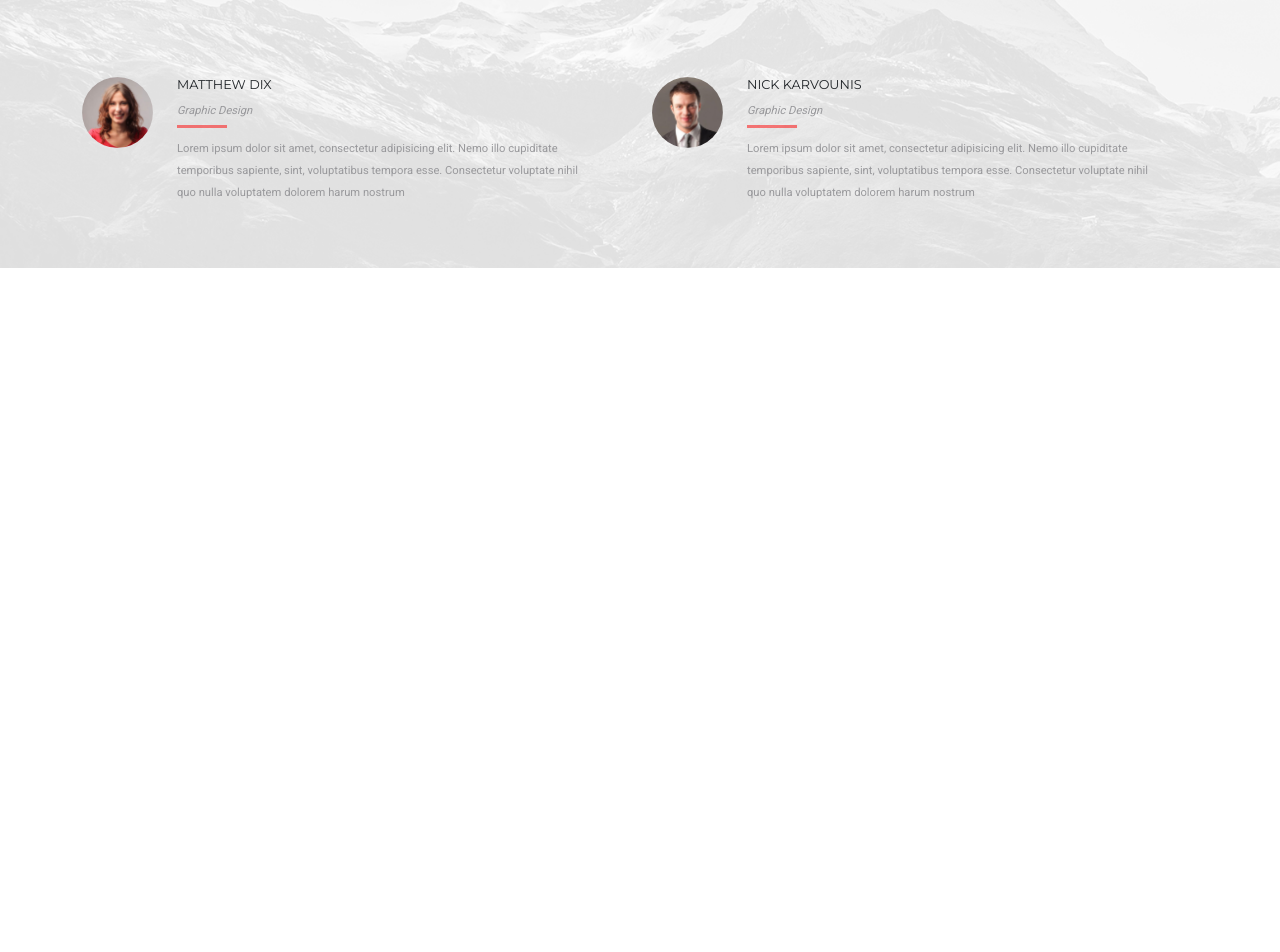
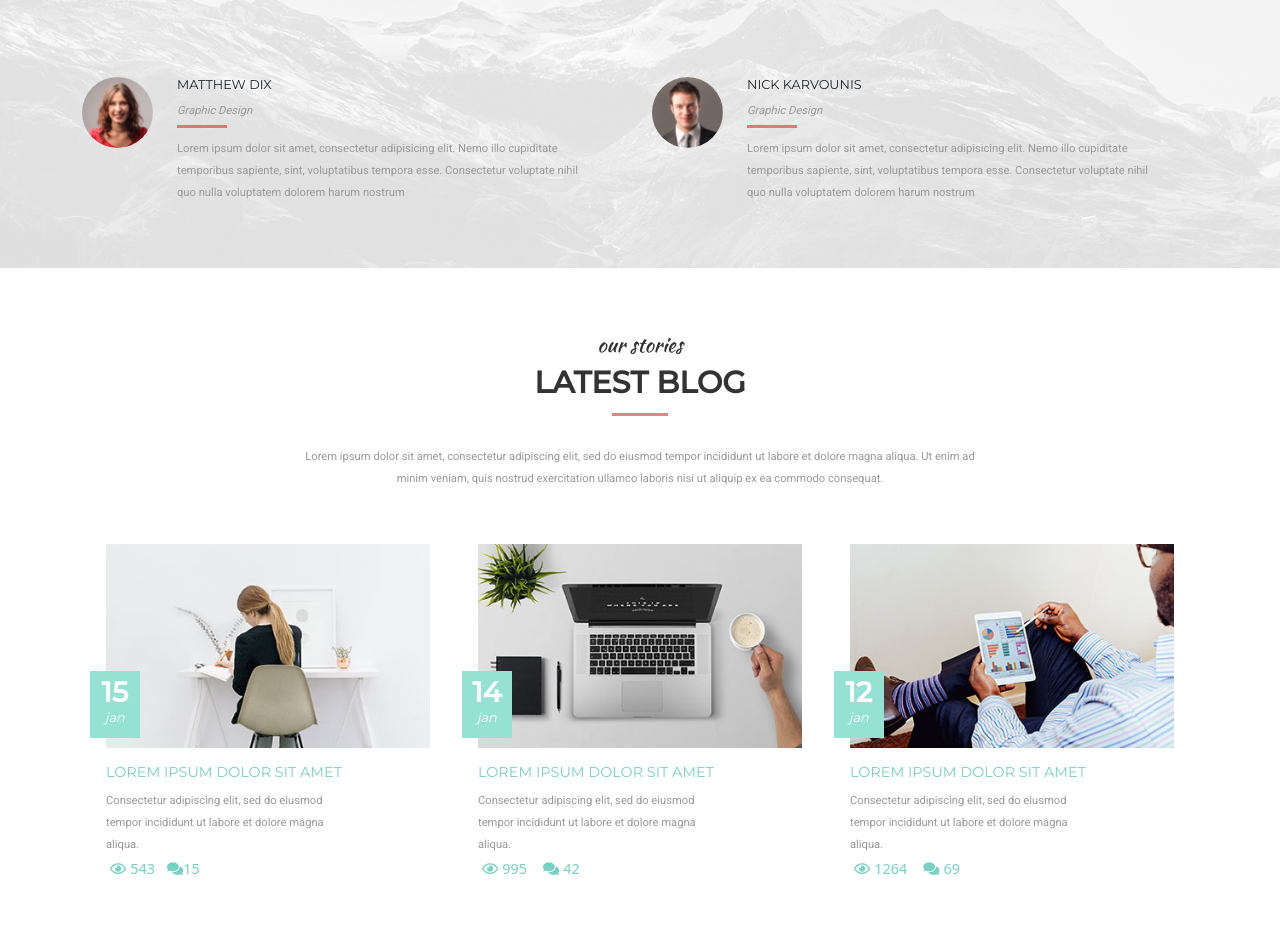
Before and after one commit to abanoubsamir-28/Mogo-Landing-Page, a website: page index.html in a window 1280 px wide. Shown: the part 6569-7521 px from the top of the page. Before the commit the page ends 6837 px from the top, so only its background shows below. Drawn offline with nearby package versions, Linux system fonts and the light colour scheme.

Commit message:
add blogs

```diff
--- a/index.html
+++ b/index.html
@@ -798,6 +798,62 @@
 
 
 
+    <!-- Start Blogs -->
+    <div class="blogs container py-5">
+        <div class="section-head">
+            <h4 class="title">our stories
+            </h4>
+            <h2 class="main-head">latest blog</h2>
+            <div class="line"></div>
+            <p>Lorem ipsum dolor sit amet, consectetur adipiscing elit, sed do eiusmod tempor incididunt ut labore
+                et dolore magna aliqua. Ut enim ad minim veniam, quis nostrud exercitation ullamco laboris nisi ut
+                aliquip ex ea commodo consequat.</p>
+        </div>
+        <div class="blog__wrapper row mx-auto">
+            <div class="col-md-4 item p-4 mx-auto">
+                <figure class="position-relative">
+                    <img src="./assests/images/blogs/1.jpg" class="img-fluid">
+                    <div class="ticket position-absolute">
+                        <h3>15</h3>
+                        <h6 class="fst-italic">jan</h6>
+                    </div>
+                </figure>
+                <h4>LOREM IPSUM DOLOR SIT AMET</h4>
+                <p>Consectetur adipiscing elit, sed do eiusmod tempor incididunt ut labore et dolore magna aliqua.</p>
+                <span><i class="far fa-eye mx-1"></i>543</span>
+                <span class="mx-2"><i class="fas fa-comments"></i>15</span>
+            </div>
+            <div class="col-md-4 item p-4">
+                <figure class="position-relative">
+                    <img src="./assests/images/blogs/2.jpg" class="img-fluid">
+                    <div class="ticket position-absolute">
+                        <h3>14</h3>
+                        <h6 class="fst-italic">jan</h6>
+                    </div>
+                </figure>
+                <h4>LOREM IPSUM DOLOR SIT AMET</h4>
+                <p>Consectetur adipiscing elit, sed do eiusmod tempor incididunt ut labore et dolore magna aliqua.</p>
+                <span><i class="far fa-eye mx-1"></i>995</span>
+                <span class="mx-2"><i class="fas fa-comments mx-1"></i>42</span>
+            </div>
+            <div class="col-md-4 item p-4">
+                <figure class="position-relative">
+                    <img src="./assests/images/blogs/3.jpg" class="img-fluid">
+                    <div class="ticket position-absolute">
+                        <h3>12</h3>
+                        <h6 class="fst-italic">jan</h6>
+                    </div>
+                </figure>
+                <h4>LOREM IPSUM DOLOR SIT AMET</h4>
+                <p>Consectetur adipiscing elit, sed do eiusmod tempor incididunt ut labore et dolore magna aliqua.</p>
+                <span><i class="far fa-eye mx-1"></i>1264</span>
+                <span class="mx-2"><i class="fas fa-comments mx-1"></i>69</span>
+            </div>
+        </div>
+    </div>
+    <!-- End Blogs -->
+
+
     <script src="./node_modules/bootstrap/dist/js/bootstrap.bundle.min.js"></script>
 </body>
 
--- a/scss/_base.scss
+++ b/scss/_base.scss
@@ -516,3 +516,67 @@ header {
 }
 
 // End Happy Clients
+
+
+// Start Blogs
+.blog__wrapper {
+    .item {
+        .ticket {
+            background-color: $thirdColor;
+            color: white;
+            width: 50px;
+            padding: 5px;
+            text-align: center;
+            bottom: 5%;
+            left: -5%;
+
+            h3 {
+                font-weight: 700;
+                margin: unset;
+            }
+
+            h6 {
+                font-weight: 100;
+                font-size: .8rem;
+            }
+        }
+
+        h4 {
+            font-weight: 100;
+            font-size: .9rem;
+            color: #79D0C3;
+            cursor: pointer;
+            transition: .5s;
+            -webkit-transition: .5s;
+            -moz-transition: .5s;
+            -ms-transition: .5s;
+            -o-transition: .5s;
+
+            &:hover {
+                color: black;
+            }
+        }
+
+        p {
+            margin: unset;
+            width: 75%;
+        }
+
+        span {
+            color: #79D0C3;
+            font-size: .9rem;
+            cursor: pointer;
+            transition: .5s;
+            -webkit-transition: .5s;
+            -moz-transition: .5s;
+            -ms-transition: .5s;
+            -o-transition: .5s;
+
+            &:hover {
+                color: black;
+            }
+        }
+    }
+}
+
+// End Blogs
```
Also changed, not shown: assests/images/blogs/1.jpg (added), assests/images/blogs/2.jpg (added), assests/images/blogs/3.jpg (added), css/style.css.
